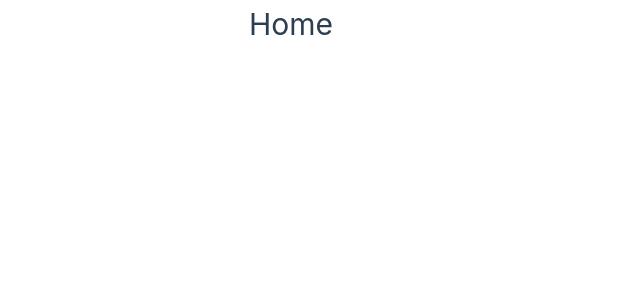
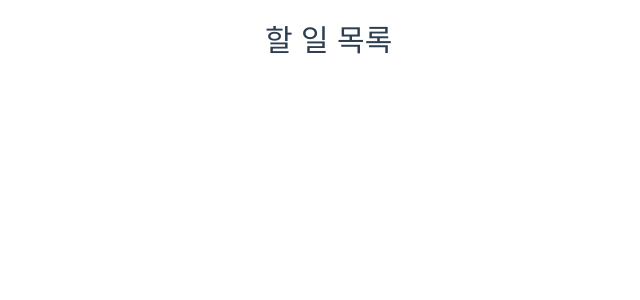
Before and after one commit to suinkimme/krafton-take-home-test, a Vue app: page / in a window 1280 px wide. Shown: the top 300 px of the page, without its empty margins (31-671 px from the left). Built offline with nearby package versions, Linux system fonts and the light colour scheme; the HTML template or start-up script is replaced by a standard one.

Commit message:
feat: ListHeader 추가

```diff
--- a/src/App.vue
+++ b/src/App.vue
@@ -1,9 +1,9 @@
-<script setup lang="ts"></script>
+<script setup lang="ts">
+import ListHeader from './components/ListHeader.vue'
+</script>
 
 <template>
-  <div>
-    <h1>Home</h1>
-  </div>
+  <ListHeader title="할 일 목록" />
 </template>
 
 <style scoped></style>
--- /dev/null
+++ b/src/components/ListHeader.vue
@@ -0,0 +1,22 @@
+<script setup lang="ts">
+const props = defineProps<{
+  title: string
+}>()
+</script>
+
+<template>
+  <header class="list-header">
+    <h1 class="title">
+      <slot name="title">{{ props.title }}</slot>
+    </h1>
+  </header>
+</template>
+
+<style scoped>
+.list-header {
+  display: flex;
+  justify-content: space-between;
+  align-items: center;
+  padding: 16px;
+}
+</style>
```
